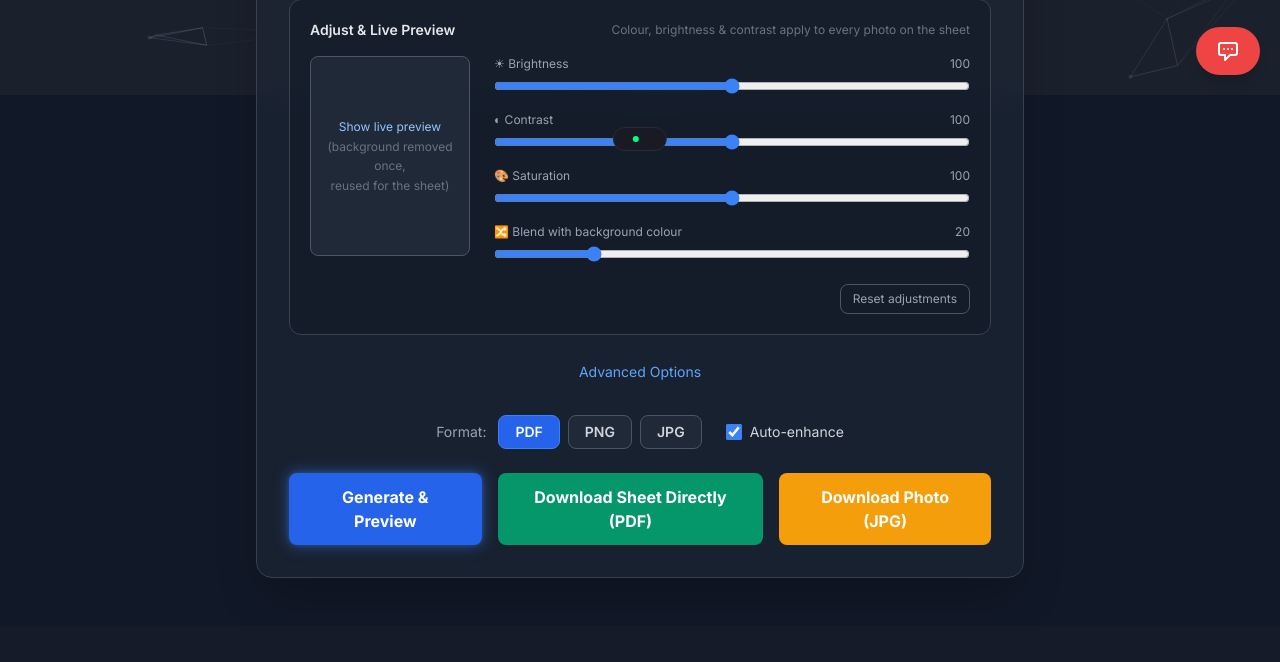
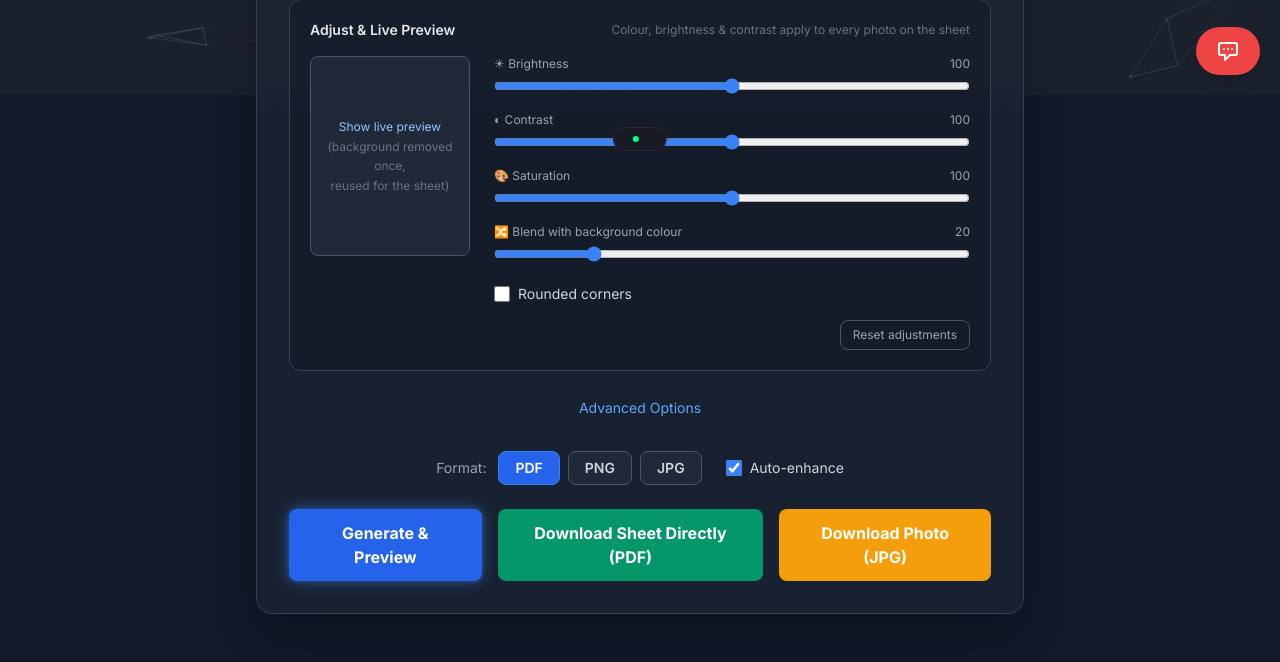
Before and after one commit to anonagencys-sudo/upadatedinstantphoto, a Flask app: page / in a window 1280 px wide. Shown: the part 705-1367 px from the top of the page. Before the commit the page ends 1283 px from the top, so only its background shows below. Run offline with Flask 3, Linux system fonts and the light colour scheme; some libraries are stand-ins or nearby versions.

Commit message:
Rounded corners option after cropping
- Photo mode: 'Rounded corners' (2 mm) in the Adjust panel, shown in the live
  preview; border follows the curve on the sheet; PNG photo gets transparent corners
- Aadhaar/PAN: toggle moved into the post-crop adjust panel (front/back synced)

Co-Authored-By: Claude Opus 5.5 <noreply@anthropic.com>
Claude-Session: https://claude.ai/code/session_01QT5ya3c182Zz34G7UNefDB

```diff
--- a/templates/index.html
+++ b/templates/index.html
@@ -115,6 +115,8 @@
     .sc-gen-title { font-size: 1rem; font-weight: 700; display: flex; align-items: center; gap: 0.6rem; color: var(--text); }
     .sc-gen-sub { font-size: 0.78rem; color: var(--text-dim); }
     .sc-gen-btns { display: flex; gap: 0.65rem; flex-wrap: wrap; align-items: center; }
+    .sc-bc-round { display: flex; align-items: center; gap: 0.4rem; margin-top: 0.5rem; font-family: 'Space Mono', monospace; font-size: 0.68rem; color: #9a9ab0; cursor: pointer; }
+    .sc-bc-round input { accent-color: #f59e0b; }
     .sc-direct-lbl { font-family: 'Space Mono', monospace; font-size: 0.68rem; color: #6b6b80; margin-left: 0.25rem; }
     .fmt-btn.active, .q-btn.active { background: #2563eb; border-color: #3b82f6; color: #fff; }
 
@@ -254,6 +256,7 @@
               <div><div class="flex justify-between text-xs text-gray-400 mb-1"><span>◐ Contrast</span><span id="adjContrastVal">100</span></div><input type="range" id="adjContrast" min="50" max="150" value="100" class="adj-slider w-full accent-blue-500"/></div>
               <div><div class="flex justify-between text-xs text-gray-400 mb-1"><span>🎨 Saturation</span><span id="adjSaturationVal">100</span></div><input type="range" id="adjSaturation" min="0" max="200" value="100" class="adj-slider w-full accent-blue-500"/></div>
               <div><div class="flex justify-between text-xs text-gray-400 mb-1"><span>🔀 Blend with background colour</span><span id="adjBlendVal">20</span></div><input type="range" id="adjBlend" min="0" max="100" value="20" class="adj-slider w-full accent-blue-500"/></div>
+              <label class="flex items-center gap-2 text-sm text-gray-300 cursor-pointer select-none pt-1" title="Round the corners of every photo (2 mm)"><input type="checkbox" id="adjRound" class="w-4 h-4 accent-blue-500"/> Rounded corners</label>
               <div class="flex justify-end pt-1"><button id="adjReset" class="text-xs text-gray-400 hover:text-gray-200 border border-gray-600 rounded-lg px-3 py-1.5">Reset adjustments</button></div>
             </div>
           </div>
@@ -359,6 +362,7 @@
                 <div class="sc-bc-row"><span class="sc-bc-lbl">☀ Bright</span><input type="range" class="sc-bc-slider" id="adFrontBright" min="0" max="200" value="100"/><span class="sc-bc-val" id="adFrontBrightVal">100</span></div>
                 <div class="sc-bc-row"><span class="sc-bc-lbl">◑ Contrast</span><input type="range" class="sc-bc-slider" id="adFrontContr" min="0" max="200" value="100"/><span class="sc-bc-val" id="adFrontContrVal">100</span></div>
                 <button class="sc-bc-reset" id="adFrontBcReset">reset</button>
+              <label class="sc-bc-round" title="Card-style rounded corners with a faint cutting outline"><input type="checkbox" class="sc-round" data-sheet="ad" checked> Rounded corners</label>
               </div>
               <div class="sc-preview-strip" id="adFrontStrip">
                 <div class="sc-preview-lbl" id="adFrontStripLbl">✓ Front Cropped</div>
@@ -396,6 +400,7 @@
                 <div class="sc-bc-row"><span class="sc-bc-lbl">☀ Bright</span><input type="range" class="sc-bc-slider" id="adBackBright" min="0" max="200" value="100"/><span class="sc-bc-val" id="adBackBrightVal">100</span></div>
                 <div class="sc-bc-row"><span class="sc-bc-lbl">◑ Contrast</span><input type="range" class="sc-bc-slider" id="adBackContr" min="0" max="200" value="100"/><span class="sc-bc-val" id="adBackContrVal">100</span></div>
                 <button class="sc-bc-reset" id="adBackBcReset">reset</button>
+              <label class="sc-bc-round" title="Card-style rounded corners with a faint cutting outline"><input type="checkbox" class="sc-round" data-sheet="ad" checked> Rounded corners</label>
               </div>
               <div class="sc-preview-strip" id="adBackStrip">
                 <div class="sc-preview-lbl" id="adBackStripLbl">✓ Back Cropped</div>
@@ -415,7 +420,6 @@
             </div>
             <div class="sc-gen-btns">
               <label class="sc-direct-lbl" style="display:inline-flex;align-items:center;gap:0.35rem;cursor:pointer;margin-right:0.25rem;" title="Brightness/contrast changes on one side are copied to the other"><input type="checkbox" id="adLinkBC" checked style="accent-color:#7c3aed;"> Same adjustments both sides</label>
-              <label class="sc-direct-lbl" style="display:inline-flex;align-items:center;gap:0.35rem;cursor:pointer;margin-right:0.25rem;" title="Card-style rounded corners with a faint cutting outline"><input type="checkbox" class="sc-round" data-sheet="ad" checked style="accent-color:#f59e0b;"> Rounded corners</label>
               <label class="sc-direct-lbl" style="display:inline-flex;align-items:center;gap:0.35rem;cursor:pointer;margin-right:0.25rem;"><input type="checkbox" class="sc-enhance" data-sheet="ad" checked style="accent-color:#22c55e;"> Auto-enhance</label>
               <button class="sc-btn primary" id="adGenerate" disabled>
                 <svg viewBox="0 0 24 24" fill="none" stroke="currentColor" stroke-width="2"><path d="M14 2H6a2 2 0 00-2 2v16a2 2 0 002 2h12a2 2 0 002-2V8z"/><polyline points="14 2 14 8 20 8"/></svg>
@@ -508,6 +512,7 @@
               <div class="sc-bc-row"><span class="sc-bc-lbl">☀ Bright</span><input type="range" class="sc-bc-slider" id="pnBright" min="0" max="200" value="100"/><span class="sc-bc-val" id="pnBrightVal">100</span></div>
               <div class="sc-bc-row"><span class="sc-bc-lbl">◑ Contrast</span><input type="range" class="sc-bc-slider" id="pnContr" min="0" max="200" value="100"/><span class="sc-bc-val" id="pnContrVal">100</span></div>
               <button class="sc-bc-reset" id="pnBcReset">reset</button>
+              <label class="sc-bc-round" title="Card-style rounded corners with a faint cutting outline"><input type="checkbox" class="sc-round" data-sheet="pn" checked> Rounded corners</label>
             </div>
             <div class="sc-preview-strip" id="pnStrip">
               <div class="sc-preview-lbl" id="pnStripLbl">✓ PAN Card Cropped</div>
@@ -525,7 +530,6 @@
               <div class="sc-gen-sub">PAN card printed photocopy-style on A4 (multiple copies per page).</div>
             </div>
             <div class="sc-gen-btns">
-              <label class="sc-direct-lbl" style="display:inline-flex;align-items:center;gap:0.35rem;cursor:pointer;margin-right:0.25rem;" title="Card-style rounded corners with a faint cutting outline"><input type="checkbox" class="sc-round" data-sheet="pn" checked style="accent-color:#f59e0b;"> Rounded corners</label>
               <label class="sc-direct-lbl" style="display:inline-flex;align-items:center;gap:0.35rem;cursor:pointer;margin-right:0.25rem;"><input type="checkbox" class="sc-enhance" data-sheet="pn" checked style="accent-color:#22c55e;"> Auto-enhance</label>
               <button class="sc-btn primary" id="pnGenerate" disabled style="background:linear-gradient(135deg,#92400e,#d97706);">
                 <svg viewBox="0 0 24 24" fill="none" stroke="currentColor" stroke-width="2"><path d="M14 2H6a2 2 0 00-2 2v16a2 2 0 002 2h12a2 2 0 002-2V8z"/><polyline points="14 2 14 8 20 8"/></svg>
@@ -1349,6 +1353,14 @@
     const isEnhanceOn = key => { const el = document.querySelector(`.sc-enhance[data-sheet="${key}"]`); return !el || el.checked; };
     // Real ID-card corners (ISO/IEC 7810 ID-1: 3.18 mm radius on 85.6 x 54 mm) + faint cutting outline
     const isRoundOn = key => { const el = document.querySelector(`.sc-round[data-sheet="${key}"]`); return !!el && el.checked; };
+    function roundRectPath(x, L, T, W, H, rx, ry) {
+      const k = 0.5523, R = L + W, B = T + H, a = Math.min(rx, W / 2), b = Math.min(ry, H / 2);
+      x.beginPath(); x.moveTo(L + a, T); x.lineTo(R - a, T);
+      x.bezierCurveTo(R - a + a * k, T, R, T + b - b * k, R, T + b); x.lineTo(R, B - b);
+      x.bezierCurveTo(R, B - b + b * k, R - a + a * k, B, R - a, B); x.lineTo(L + a, B);
+      x.bezierCurveTo(L + a - a * k, B, L, B - b + b * k, L, B - b); x.lineTo(L, T + b);
+      x.bezierCurveTo(L, T + b - b * k, L + a - a * k, T, L + a, T); x.closePath();
+    }
     function roundCard(src) {
       const w = src.width, h = src.height, rx = w * 3.18 / 85.6, ry = h * 3.18 / 54;
       const out = document.createElement('canvas'); out.width = w; out.height = h;
@@ -1970,7 +1982,16 @@
     function getAdjust(){
       const v=id=>parseInt(document.getElementById(id).value);
       return {brightness:v('adjBrightness'),contrast:v('adjContrast'),saturation:v('adjSaturation'),blend:v('adjBlend'),
-        bg:document.getElementById('bgColorValue').value||'#FFFFFF',enhance:document.getElementById('enhanceToggle').checked};
+        bg:document.getElementById('bgColorValue').value||'#FFFFFF',enhance:document.getElementById('enhanceToggle').checked,round:document.getElementById('adjRound').checked};
+    }
+    // Photo with optional border and rounded corners (2 mm radius). transparent=true leaves corners see-through.
+    function framePhoto(ph,bp,round,r,transparent){
+      const W=ph.width+2*bp,H=ph.height+2*bp,c=mkCanvas(W,H),x=c.getContext('2d');
+      if(!round){if(bp){x.fillStyle='#000';x.fillRect(0,0,W,H);}x.drawImage(ph,bp,bp);return c;}
+      if(!transparent){x.fillStyle='#fff';x.fillRect(0,0,W,H);}
+      if(bp){x.fillStyle='#000';roundRectPath(x,0,0,W,H,r+bp,r+bp);x.fill();}
+      x.save();roundRectPath(x,bp,bp,ph.width,ph.height,r,r);x.clip();x.drawImage(ph,bp,bp);x.restore();
+      return c;
     }
     function mkCanvas(w,h){const c=document.createElement('canvas');c.width=w;c.height=h;return c;}
     function renderPassportPhoto(cut,outW,outH,a){
@@ -2005,7 +2026,8 @@
       downloadPhotoBtn.textContent='Processing...';
       try{
         const cut=await getCutout(photo);
-        const canvas=renderPassportPhoto(cut,cut.naturalWidth||cut.width,cut.naturalHeight||cut.height,getAdjust());
+        const adj=getAdjust(),base=renderPassportPhoto(cut,cut.naturalWidth||cut.width,cut.naturalHeight||cut.height,adj);
+        const canvas=framePhoto(base,0,adj.round,base.width*2/32.4,fmt==='png');
         // tag DPI so the file prints at passport size (photo width = 383 px @ 300 DPI)
         const blob=await setImageDpi(await canvasToBlob(canvas,fmt),fmt,Math.round(canvas.width/(383/300)));
         downloadPdfBlob(blob,`photo-${photos.indexOf(photo)+1}.${fmt}`);
@@ -2091,7 +2113,8 @@
       const pasteW=Math.floor((A4W-2*MX-(PER_ROW-1)*HG)/PER_ROW), photoW=Math.max(1,pasteW-2*border), pasteH=photoH+2*border;
       const k=qDpi()/300, adj=getAdjust();
       const cuts=await Promise.all(photos.map(getCutout));
-      const rendered=cuts.map(c=>renderPassportPhoto(c,Math.round(photoW*k),Math.round(photoH*k),adj));
+      const rmm=2/25.4*300*k; // 2 mm corner radius in px
+      const rendered=cuts.map(c=>framePhoto(renderPassportPhoto(c,Math.round(photoW*k),Math.round(photoH*k),adj),Math.round(border*k),adj.round,rmm,false));
       const pages=[[]];let x=MX,y=MY;
       photos.forEach((p,i)=>{
         const copies=clampInt(p.copies,1,54,6);
@@ -2112,8 +2135,7 @@
       x.fillStyle='#fff';x.fillRect(0,0,p.w,p.h);
       const {border:b,photoW:w,photoH:h}=sheet;
       for(const it of sheet.pages[pi]){
-        if(b){x.fillStyle='#000';x.fillRect(it.x*s,it.y*s,(w+2*b)*s,(h+2*b)*s);}
-        x.drawImage(sheet.photos[it.i],(it.x+b)*s,(it.y+b)*s,w*s,h*s);
+        x.drawImage(sheet.photos[it.i],it.x*s,it.y*s,(w+2*b)*s,(h+2*b)*s);
       }
       return c;
     }
@@ -2126,8 +2148,7 @@
         sheet.pages.forEach((page,pi)=>{
           if(pi) doc.addPage('a4','portrait');
           for(const it of page){
-            if(b){doc.setFillColor(0,0,0);doc.rect(mm(it.x),mm(it.y),mm(w+2*b),mm(h+2*b),'F');}
-            doc.addImage(data[it.i],'JPEG',mm(it.x+b),mm(it.y+b),mm(w),mm(h),`photo${it.i}`);
+            doc.addImage(data[it.i],'JPEG',mm(it.x),mm(it.y),mm(w+2*b),mm(h+2*b),`photo${it.i}`);
           }
         });
         return [{blob:doc.output('blob'),name:'passport-sheet.pdf'}];
@@ -2200,7 +2221,8 @@
         if(!hasCutout(photo)){livePreviewBtn.innerHTML='Removing background…';}
         const cut=await getCutout(photo);
         const out=renderPassportPhoto(cut,w,hk,getAdjust());
-        livePreview.width=w;livePreview.height=hk;livePreview.getContext('2d').drawImage(out,0,0);
+        const shown=framePhoto(out,0,getAdjust().round,w*2/32.4,true);
+        livePreview.width=w;livePreview.height=hk;const lx=livePreview.getContext('2d');lx.clearRect(0,0,w,hk);lx.drawImage(shown,0,0);
         livePreview.style.objectFit='contain';
         livePreview.classList.remove('hidden');livePreviewBtn.classList.add('hidden');
       }catch(e){
@@ -2226,6 +2248,7 @@
     });
     ['enhanceToggle','height','border'].forEach(id=>document.getElementById(id).addEventListener('input',schedulePreview));
     document.getElementById('enhanceToggle').addEventListener('change',schedulePreview);
+    document.getElementById('adjRound').addEventListener('change',schedulePreview);
 
     document.querySelectorAll('.q-btn').forEach(btn=>btn.addEventListener('click',()=>{
       if(printQuality===btn.dataset.q) return;
@@ -2258,6 +2281,7 @@
     }
     document.querySelectorAll('.sc-enhance, .sc-round').forEach(cb=>cb.addEventListener('change',()=>{
       const k=cb.dataset.sheet;
+      if(cb.classList.contains('sc-round')) document.querySelectorAll(`.sc-round[data-sheet="${k}"]`).forEach(o=>o.checked=cb.checked);
       if(k==='ad') [adFront,adBack].forEach(s=>{if(s._rawCanvas) adBakeAdjusted(s);});
       if(k==='pn'&&pn._rawCanvas) pnBakeAdjusted();
       if(k==='ct'&&ct._rawCanvas) ctBakeAdjusted();
```
